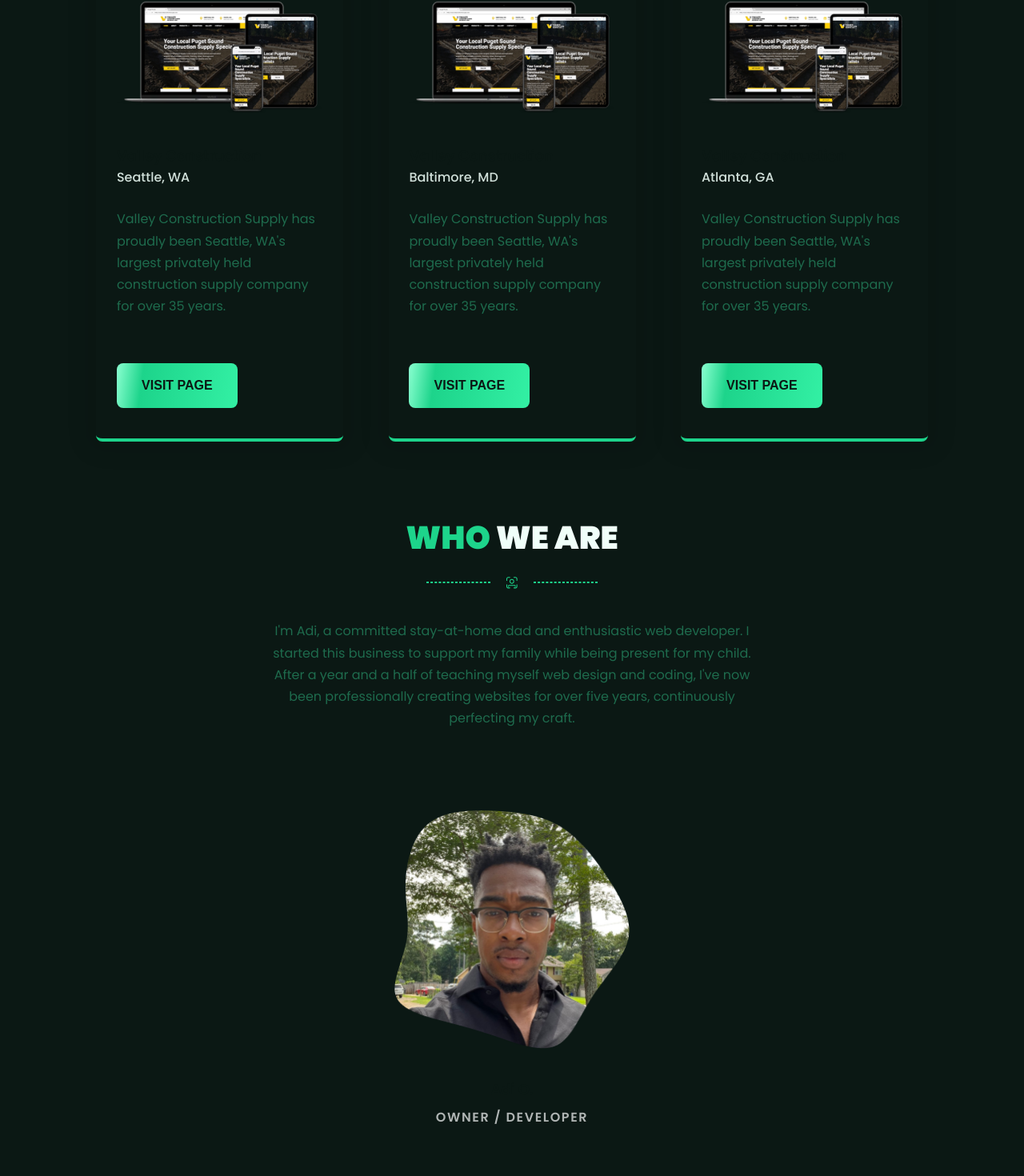
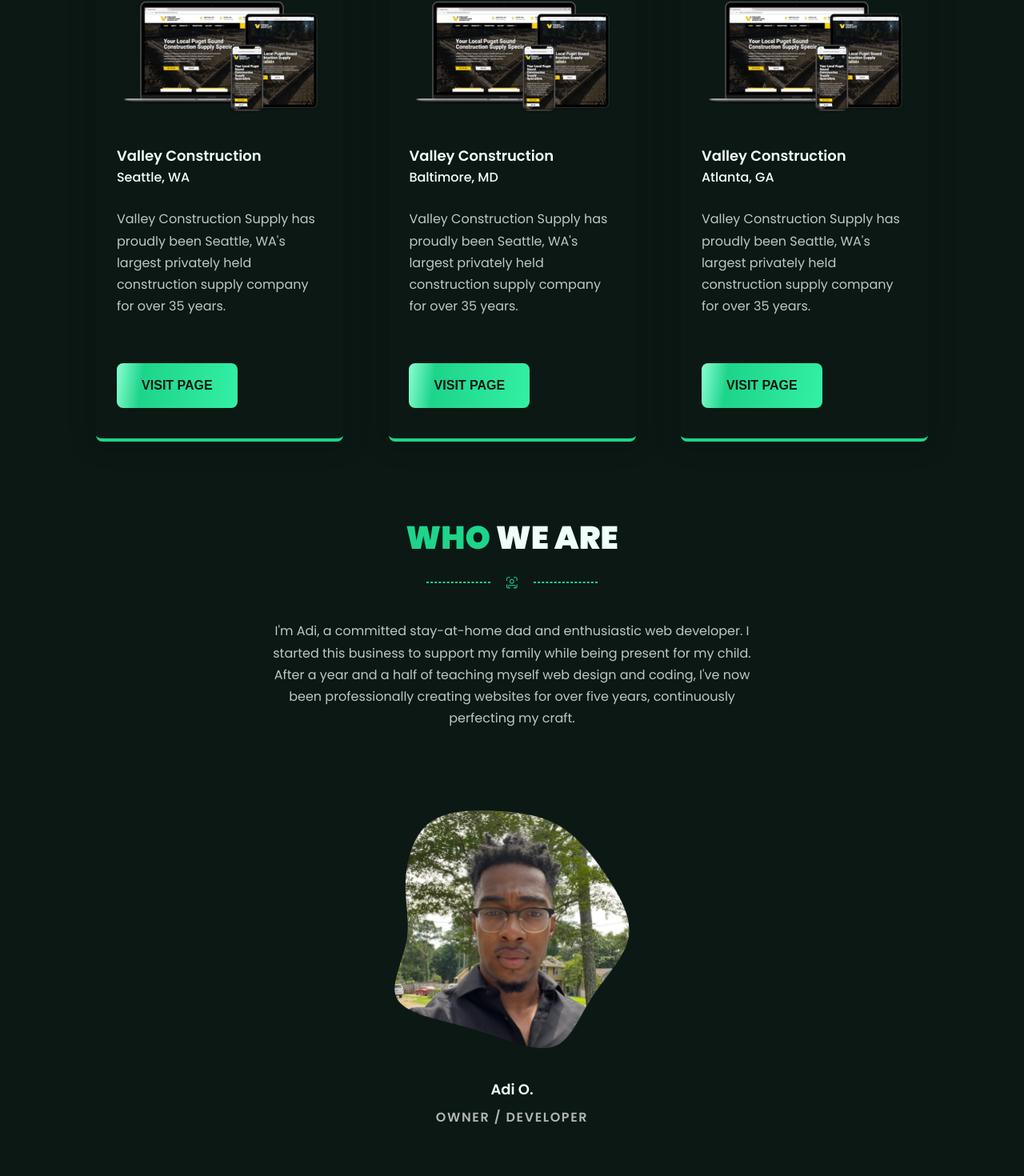
Before and after one commit to adinduokoro/Byte-Back-Digital-V2, a React (Create React App) app: page / in a window 1280 px wide. Shown: the part 2607-4077 px from the top of the page at 80% size. Built offline with nearby package versions, Linux system fonts and the light colour scheme.

Commit message:
Color Variable Updates

```diff
--- a/src/components/portfolio/Portfolio.module.css
+++ b/src/components/portfolio/Portfolio.module.css
@@ -34,16 +34,17 @@
 }
 
 .portfolio-card h3 {
-  color: var(--primaryColorGreen100);
+  color: var(--headerText);
   margin-top: 2.5rem;
 }
 
 .portfolio-card h4 {
   margin-top: 0.25rem;
-  color: var(--primaryColorNeutral600);
+  color: var(--headerText);
 }
 
 .portfolio-card p {
   width: 15.8125rem;
   margin: 1.75rem 0 3.62rem;
+  color: var(--bodyText);
 }
--- a/src/components/whoWeAre/WhoWeAre.module.css
+++ b/src/components/whoWeAre/WhoWeAre.module.css
@@ -17,6 +17,7 @@
   margin: 2.05rem 0 6.01rem;
   text-align: center;
   max-width: 37.5rem;
+  color: var(--bodyText);
 }
 
 .profile-container {
@@ -48,7 +49,7 @@
 }
 
 .who-we-are-content h3 {
-  color: var(--primaryColorGreen100);
+  color: var(--headerText);
   text-align: center;
   margin-bottom: 0.75rem;
 }
```
